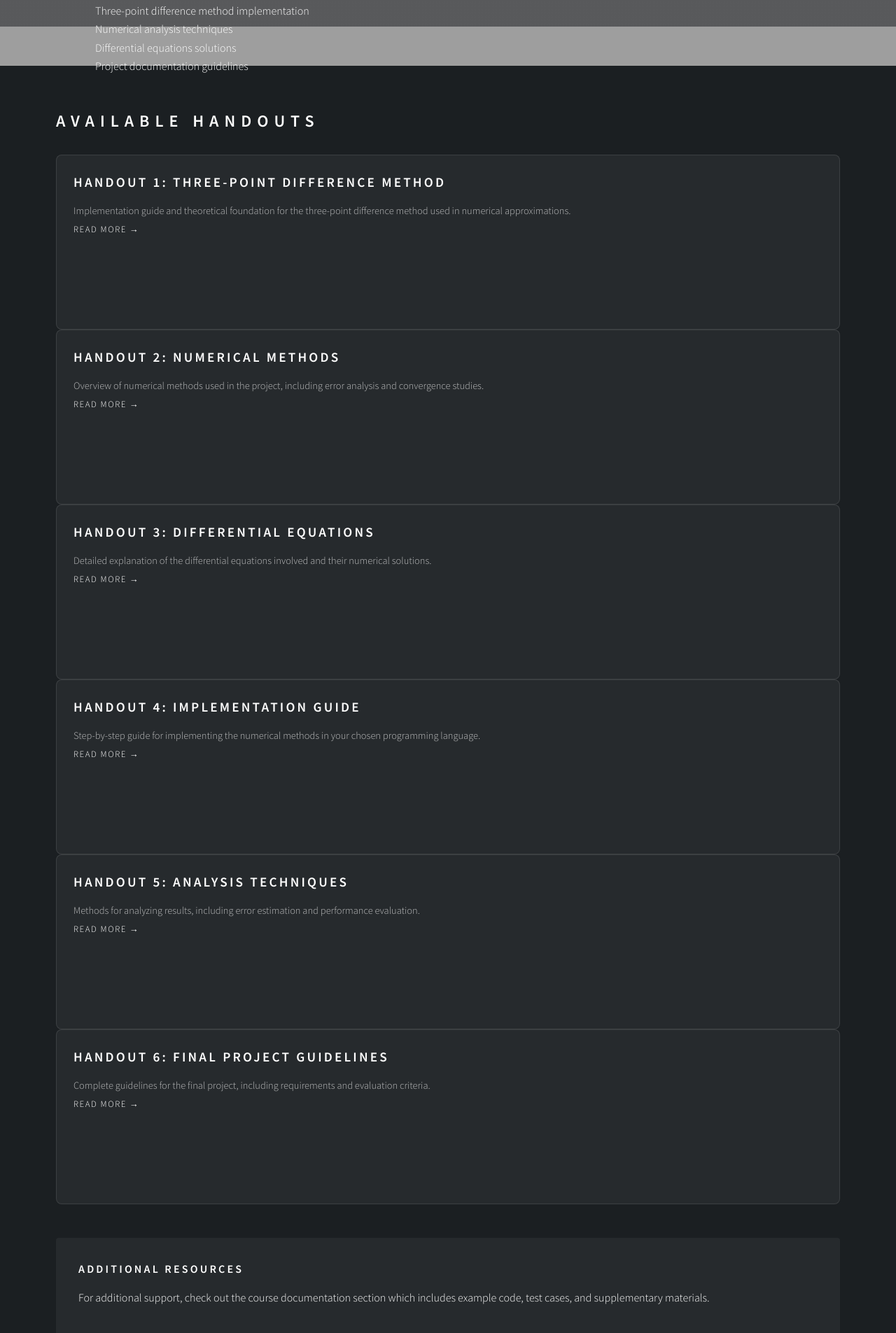
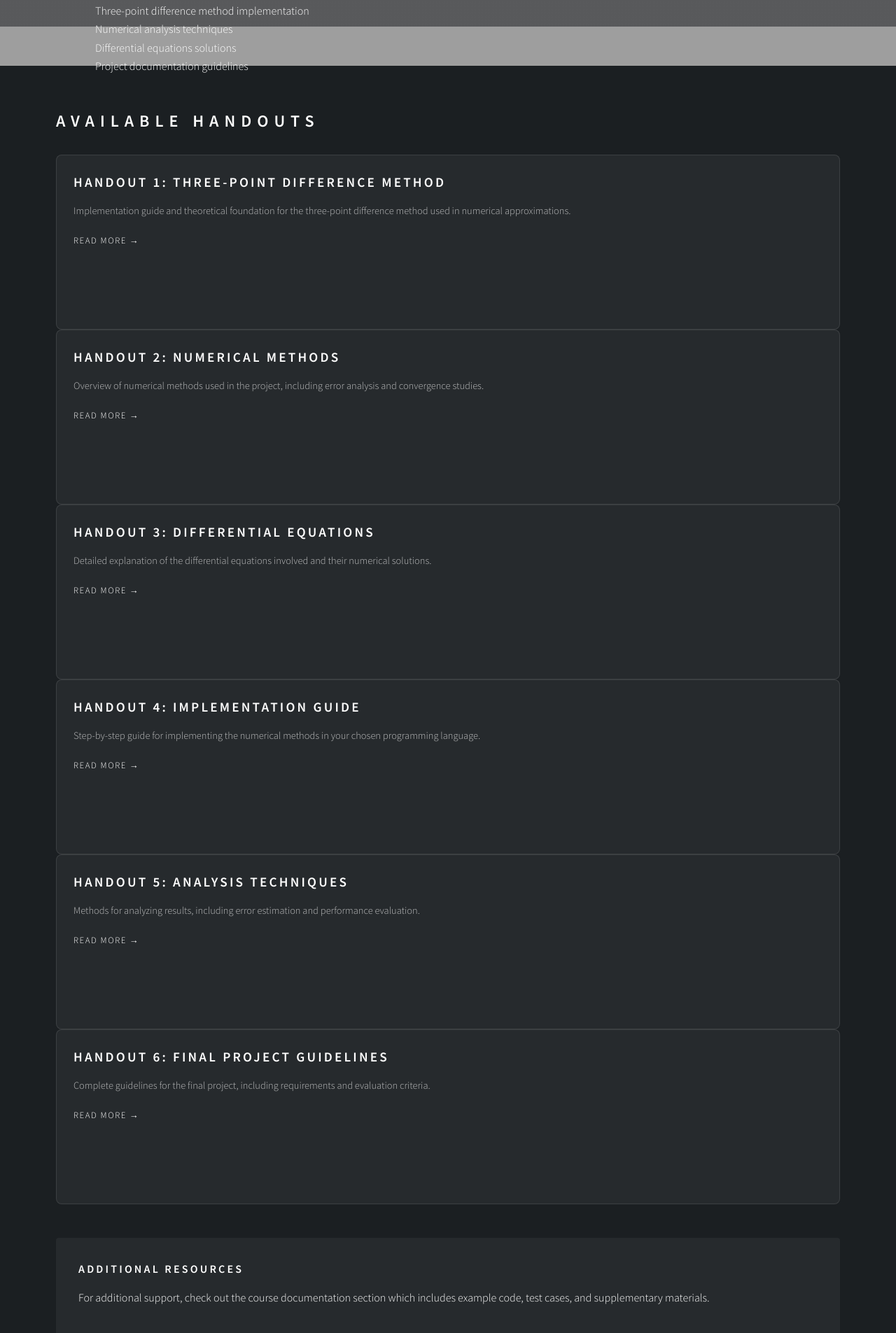
Before and after one commit to Jiahao-Zeng/Math-497-Final-Project, a Jekyll site: the page built from docs/handouts/index.html, in a window 1280 px wide. Shown: the part 862-2767 px from the top of the page at 70% size. Built offline with Jekyll 4.4.1, drawn with Linux system fonts in a browser that asks for light colours; nearby versions of some CDN libraries; library files that are not in the unit come from our copies; grey boxes are pictures that could not be loaded.

Commit message:
handouts test

```diff
--- a/docs/_layouts/handouts.html
+++ b/docs/_layouts/handouts.html
@@ -59,8 +59,8 @@
     border: 1px solid rgba(255, 255, 255, 0.1);
     display: flex !important;
     flex-direction: column !important;
-    height: 250px !important; /* Fixed height for all cards */
-    width: 100% !important; /* Ensure full width within grid cell */
+    min-height: 250px !important; /* Changed from fixed height to min-height */
+    width: 100% !important;
 }
 
 .handout-card:hover {
@@ -73,6 +73,7 @@
     flex: 1 !important;
     display: flex !important;
     flex-direction: column !important;
+    justify-content: space-between !important; /* Added to create space between content */
 }
 
 .handout-content h3 {
@@ -83,17 +84,13 @@
 
 .handout-content p {
     color: rgba(255, 255, 255, 0.7);
-    margin: 0;
+    margin: 0 0 1rem 0; /* Added bottom margin */
     font-size: 0.9rem;
     line-height: 1.5;
     text-transform: none !important;
     letter-spacing: normal !important;
     text-align: left !important;
     flex: 1 !important;
-    overflow: hidden;
-    display: -webkit-box;
-    -webkit-line-clamp: 4;
-    -webkit-box-orient: vertical;
 }
 
 .read-more {
@@ -105,6 +102,7 @@
     opacity: 0.7;
     transition: opacity 0.3s ease;
     margin-top: auto !important;
+    align-self: flex-start !important; /* Added to align to the left */
 }
 
 .handout-card:hover .read-more {
```
